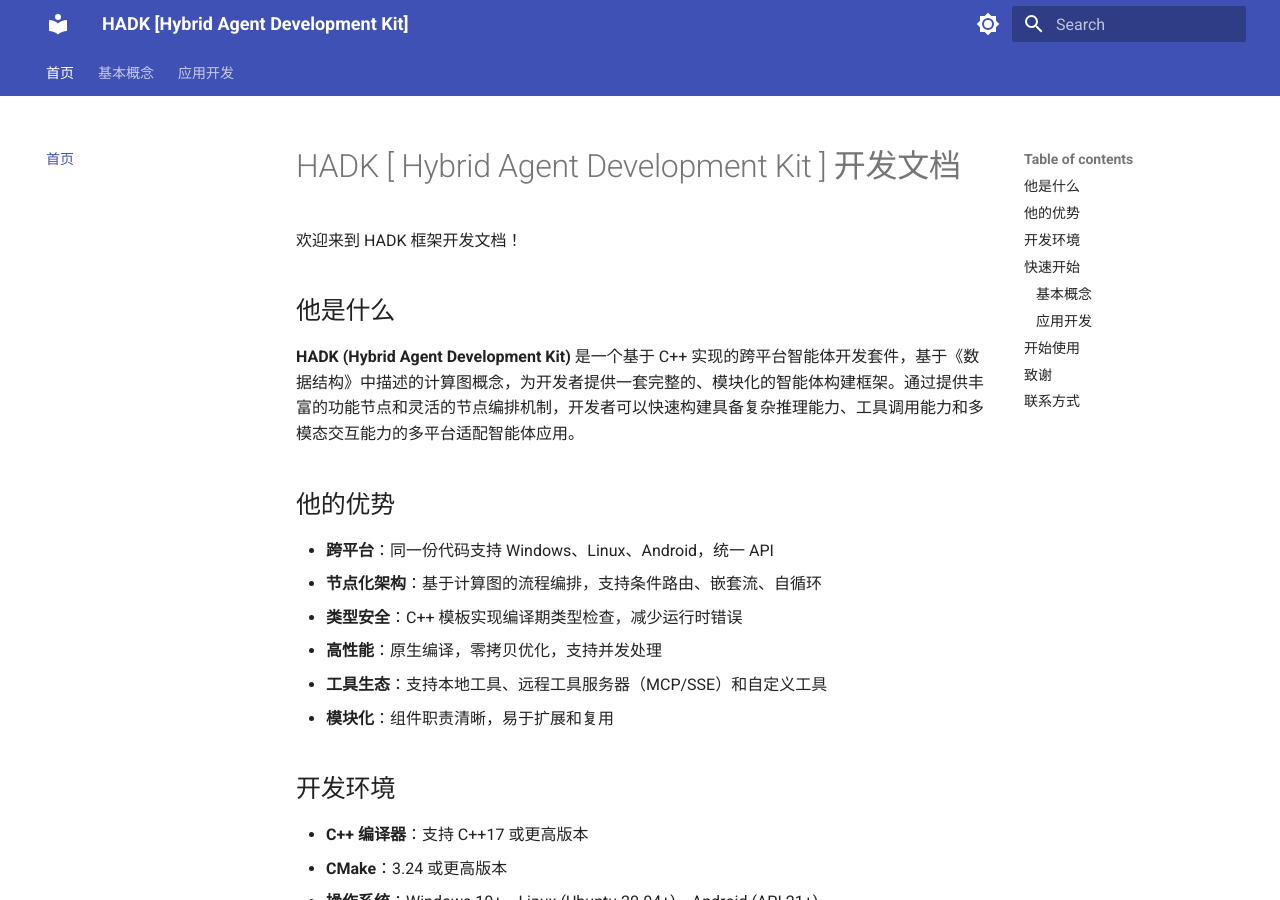
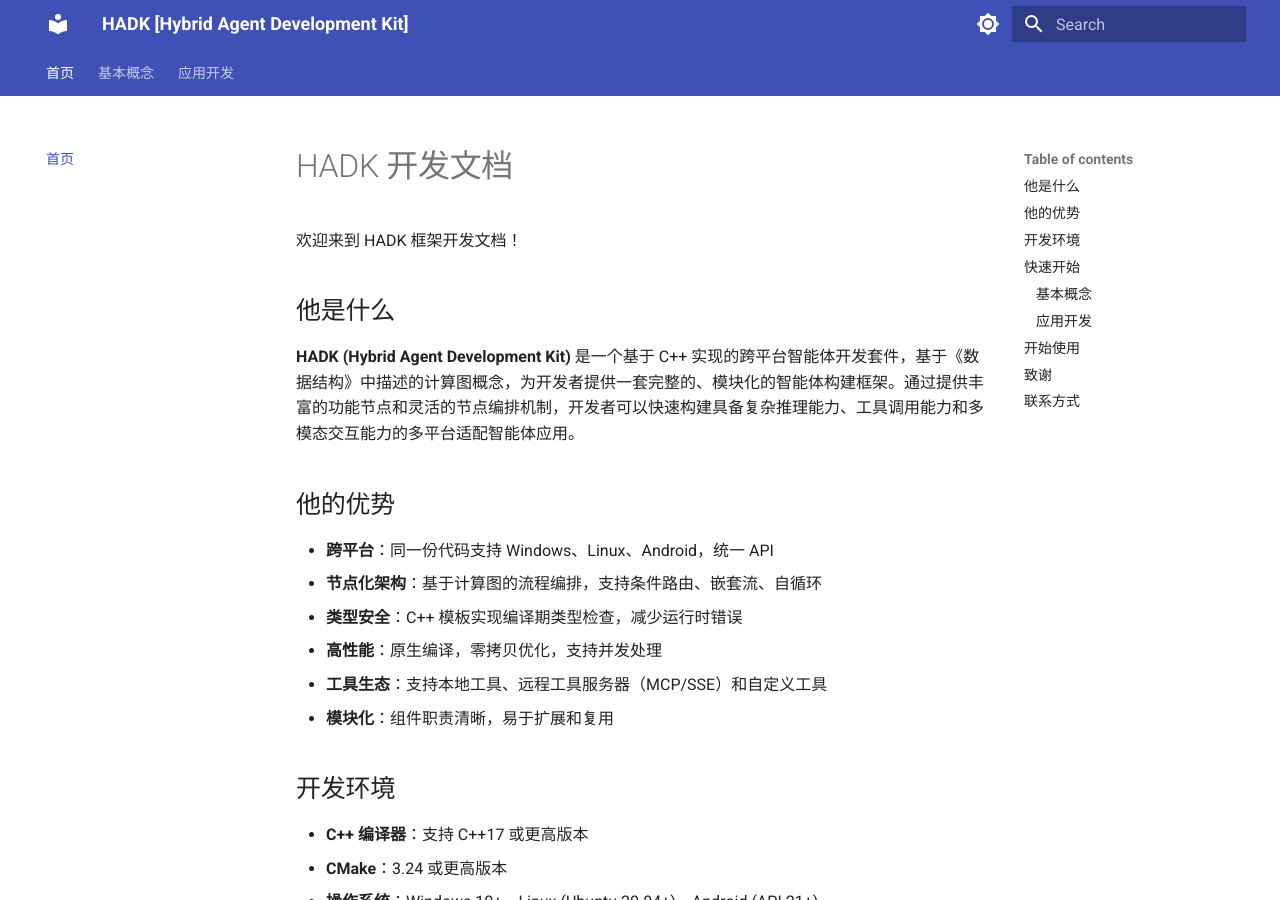
Before and after one commit to cefengxu/hadk_readme, an MkDocs documentation site: the page built from docs/index.md, in a window 1280 px wide and 900 px high. Built offline with MkDocs 1.6.1 and Material for MkDocs 9.7.7, drawn with Linux system fonts in a browser that asks for light colours.

Commit message:
Update title of HADK documentation

```diff
--- a/docs/index.md
+++ b/docs/index.md
@@ -1,4 +1,4 @@
-# HADK [ Hybrid Agent Development Kit ] 开发文档
+# HADK 开发文档
 
 欢迎来到 HADK 框架开发文档！
 
```
